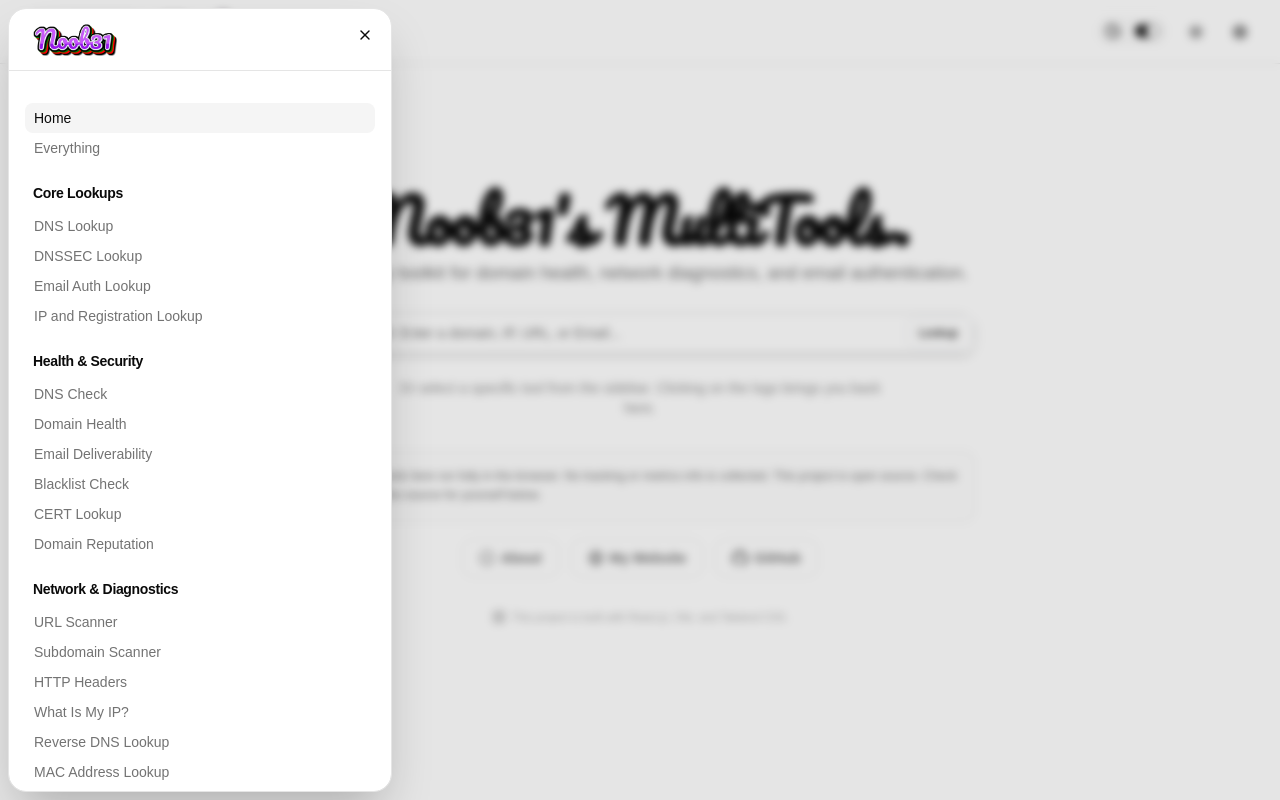
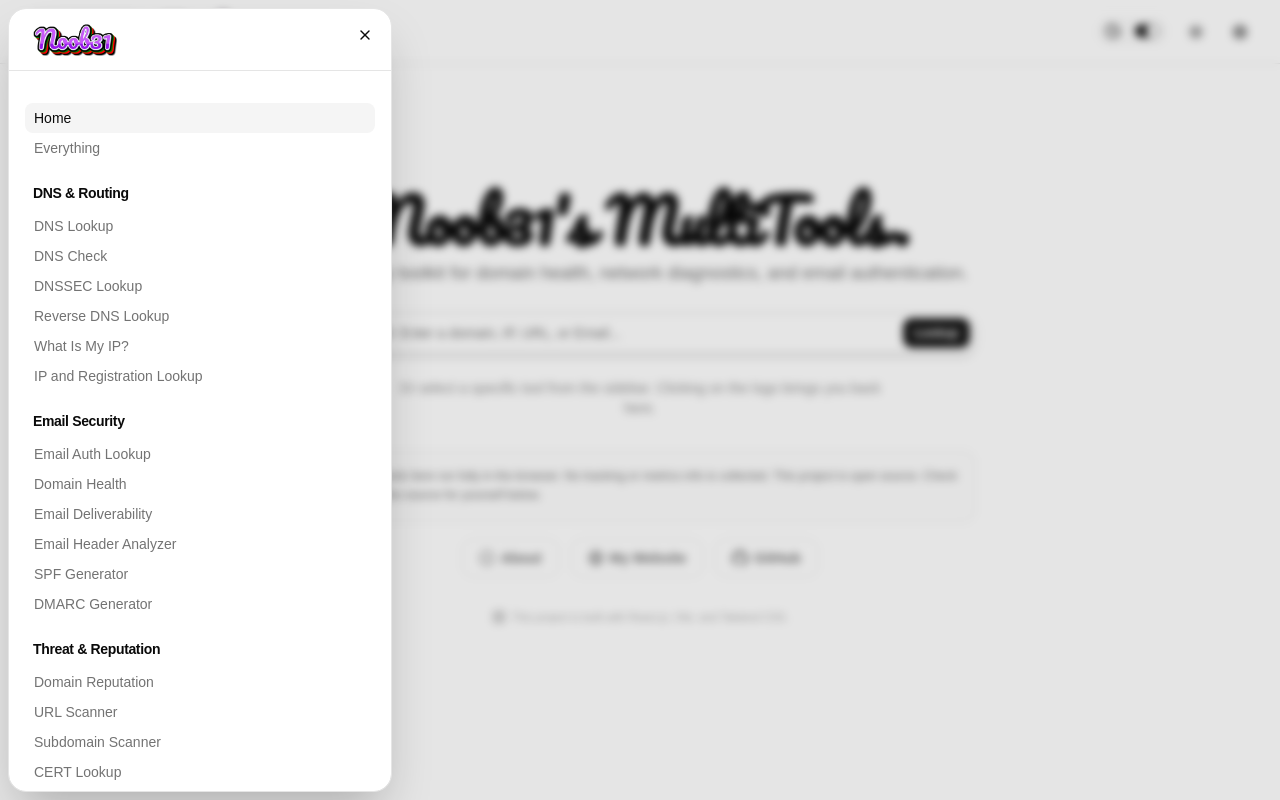
Before and after one commit to Noob31Gen/noob31-multitool, a React (Vite) app: page / in a window 1280 px wide. Both pictures are taken after a click on the button "All Tools". Built offline with nearby package versions, Linux system fonts and the light colour scheme; no server answers.

Commit message:
modify132

```diff
--- a/src/components/layout/Sidebar.tsx
+++ b/src/components/layout/Sidebar.tsx
@@ -2,44 +2,44 @@
 import { cn } from "@/lib/utils"
 const TOOL_CATEGORIES = [
   {
-    title: "Core Lookups",
+    title: "DNS & Routing",
     tools: [
       { name: "DNS Lookup", path: "/dns/a" },
+      { name: "DNS Check", path: "/health/dns" },
       { name: "DNSSEC Lookup", path: "/dnssec/dnskey" },
-      { name: "Email Auth Lookup", path: "/email/spf" },
+      { name: "Reverse DNS Lookup", path: "/network/reverse-dns" },
+      { name: "What Is My IP?", path: "/network/my-ip" },
       { name: "IP and Registration Lookup", path: "/registration/whois" },
     ],
   },
   {
-    title: "Health & Security",
+    title: "Email Security",
     tools: [
-      { name: "DNS Check", path: "/health/dns" },
+      { name: "Email Auth Lookup", path: "/email/spf" },
       { name: "Domain Health", path: "/health/domain" },
       { name: "Email Deliverability", path: "/health/deliverability" },
-      { name: "Blacklist Check", path: "/security/blacklist" },
-      { name: "CERT Lookup", path: "/security/cert" },
-      { name: "Domain Reputation", path: "/security/domain-reputation" },
+      { name: "Email Header Analyzer", path: "/bonus/headers" },
+      { name: "SPF Generator", path: "/bonus/spf-generator" },
+      { name: "DMARC Generator", path: "/bonus/dmarc-generator" },
     ],
   },
   {
-    title: "Network & Diagnostics",
+    title: "Threat & Reputation",
     tools: [
+      { name: "Domain Reputation", path: "/security/domain-reputation" },
       { name: "URL Scanner", path: "/network/url-scanner" },
       { name: "Subdomain Scanner", path: "/network/subdomains" },
-      { name: "HTTP Headers", path: "/network/http/http" },
-      { name: "What Is My IP?", path: "/network/my-ip" },
-      { name: "Reverse DNS Lookup", path: "/network/reverse-dns" },
-      { name: "MAC Address Lookup", path: "/network/mac-lookup" },
-      { name: "Email Header Analyzer", path: "/bonus/headers" },
-      { name: "Subnet Calculator", path: "/bonus/subnet" },
-      { name: "Network Visualizer", path: "/bonus/visualizer" },
+      { name: "CERT Lookup", path: "/security/cert" },
+      { name: "Blacklist Check", path: "/security/blacklist" },
     ],
   },
   {
-    title: "Utilities",
+    title: "Utilities & Infrastructure",
     tools: [
-      { name: "SPF Generator", path: "/bonus/spf-generator" },
-      { name: "DMARC Generator", path: "/bonus/dmarc-generator" },
+      { name: "HTTP Headers", path: "/network/http/http" },
+      { name: "MAC Address Lookup", path: "/network/mac-lookup" },
+      { name: "Subnet Calculator", path: "/bonus/subnet" },
+      { name: "Network Visualizer", path: "/bonus/visualizer" },
       { name: "QR & Barcode Generator", path: "/bonus/code-generator" },
       { name: "QR & Barcode Scanner", path: "/bonus/code-scanner" },
     ],
--- a/src/components/shared/SuperToolSearch.tsx
+++ b/src/components/shared/SuperToolSearch.tsx
@@ -52,12 +52,12 @@
   }
   return (
     <form onSubmit={handleSearch} className={className}>
-      <div className="relative flex items-center w-full overflow-hidden rounded-md">
+      <div className="relative flex items-center w-full">
         <Search className="absolute left-2.5 h-4 w-4 text-muted-foreground z-10" />
         <Input
           type="search"
           placeholder=""
-          className="w-full bg-background pl-8 pr-20 shadow-none h-10 relative z-0"
+          className="w-full bg-background pl-8 pr-20 h-10 relative z-0 rounded-xl"
           value={query}
           onChange={(e) => setQuery(e.target.value)}
           onFocus={() => setIsFocused(true)}
@@ -73,7 +73,7 @@
         )}
         <Button
           type="submit"
-          className="absolute right-1 h-8 px-3 text-xs font-medium bg-white text-black hover:bg-gray-100 border border-gray-200"
+          className="absolute right-1 h-8 px-3 text-xs font-semibold rounded-lg"
         >
           Lookup
         </Button>
```
